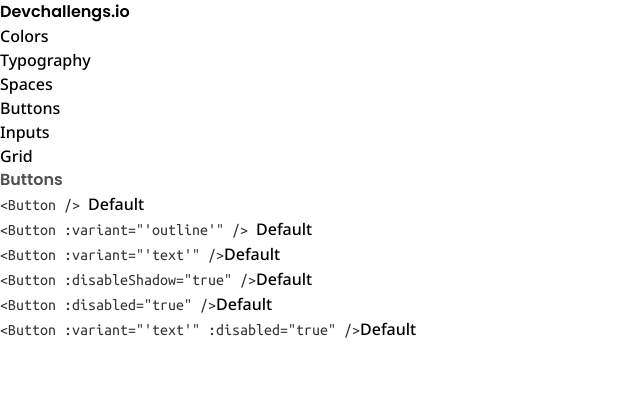
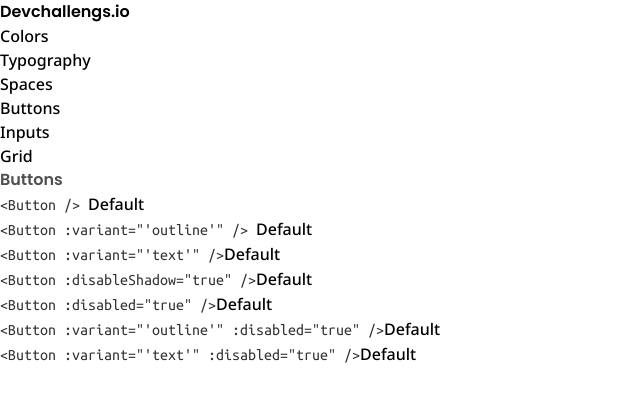
Before and after one commit to RennanPeron/reusable-components, a Vue app: page / in a window 1280 px wide. Shown: the top 402 px of the page, without its empty margins (0-640 px from the left). Built offline with nearby package versions, Linux system fonts and the light colour scheme.

Commit message:
organizing button component

```diff
--- a/src/components/base/Button.vue
+++ b/src/components/base/Button.vue
@@ -11,7 +11,13 @@
     props: {
         variant: {
             required: false,
-            type: String
+            type: String,
+            validator: function (value) {
+                return [
+                    'outline',
+                    'text',
+                ].indexOf(value) !== -1
+            }
         },
         buttonText: {
             required: false,
--- a/src/views/ButtonsView.vue
+++ b/src/views/ButtonsView.vue
@@ -43,6 +43,11 @@
       </div>
       <!-- Second Example -->
       <div>
+        <span class="block text-gray-1">&lt;Button :variant="'outline'" :disabled="true" /&gt;</span>
+        <base-button :variant="'outline'" :disabled="true" />
+      </div>
+      <!-- Third Example -->
+      <div>
         <span class="block text-gray-1">&lt;Button :variant="'text'" :disabled="true" /&gt;</span>
         <base-button :variant="'text'" :disabled="true" />
       </div>
@@ -52,5 +57,5 @@
 
 <script setup>
 
-const examples = 'flex gap-40 w-fit mb-8'
+const examples = 'flex gap-32 w-fit mb-8'
 </script>
```
